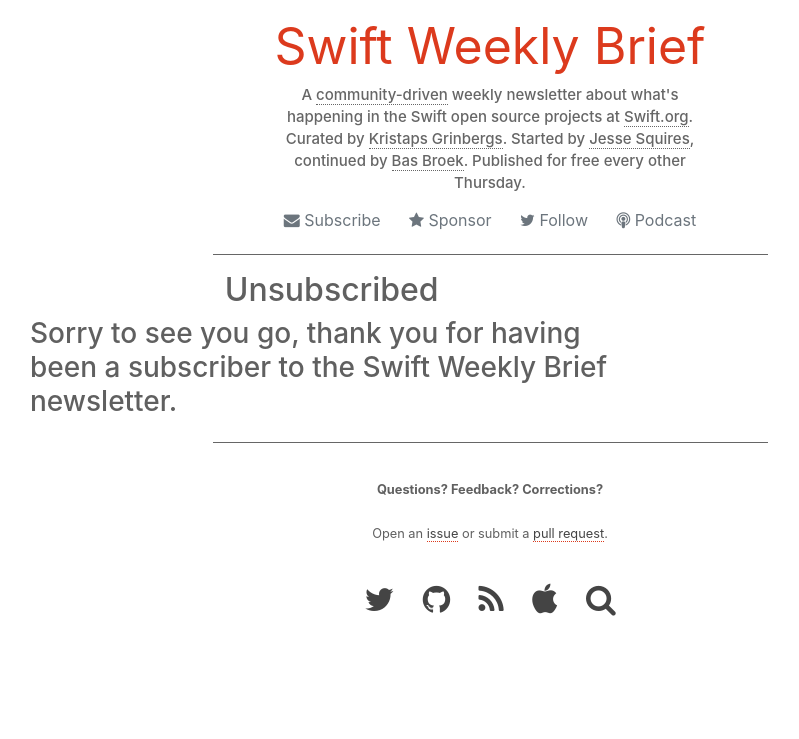
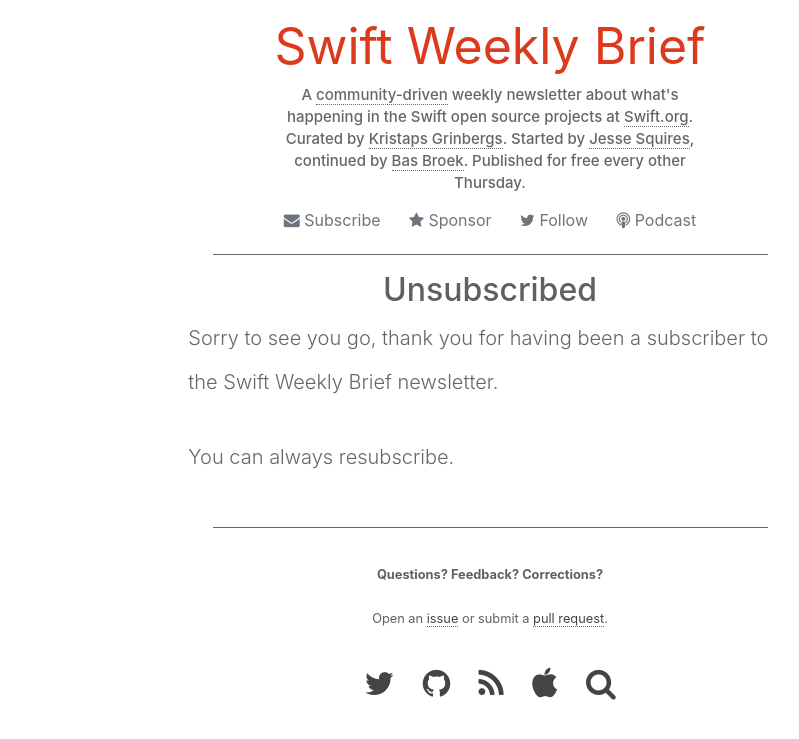
Before and after one commit to SwiftWeekly/swiftweekly.github.io, a Jekyll site: the page built from unsubscribed.html, in a window 1280 px wide. Shown: the top 739 px of the page, without its empty margins (150-949 px from the left). Built offline with Jekyll 4.4.1, drawn with Linux system fonts in a browser that asks for light colours.

Commit message:
Layout improvements.

```diff
--- a/subscribe.html
+++ b/subscribe.html
@@ -4,7 +4,7 @@
 ---
 
 <div class="row">
-    <div class="col-sm-8 col-sm-offset-2 col-md-8 col-md-offset-2">
+    <div class="mx-auto col-sm-8 col-sm-offset-2 col-md-8 col-md-offset-2">
     <h2 class="text-center">{{ page.title }}</h2>
         <p class="lead">Subscribe to our mailing list to get the best summary about what's happening in the Swift.org open source projects every week.
             Published every other Thursday for free.
--- a/subscribed.html
+++ b/subscribed.html
@@ -4,7 +4,7 @@
 ---
 
 <div class="row">
-    <div class="col-sm-8 col-sm-offset-2 col-md-8 col-md-offset-2">
+    <div class="mx-auto col-sm-8 col-sm-offset-2 col-md-8 col-md-offset-2">
     <h2 class="text-center">{{ page.title }}</h2>
         <p class="lead">Subscribe to our mailing list to get the best summary about what's happening in the Swift.org open source projects every week.
             Published every other Thursday for free.
--- a/subscribedalready.html
+++ b/subscribedalready.html
@@ -4,7 +4,7 @@
 ---
 
 <div class="row">
-    <div class="col-sm-8 col-sm-offset-2 col-md-8 col-md-offset-2">
+    <div class="mx-auto col-sm-8 col-sm-offset-2 col-md-8 col-md-offset-2">
     <h2 class="text-center">{{ page.title }}</h2>
         <p class="lead">Subscribe to our mailing list to get the best summary about what's happening in the Swift.org open source projects every week.
             Published every other Thursday for free.
--- a/unsubscribed.html
+++ b/unsubscribed.html
@@ -4,9 +4,10 @@
 ---
 
 <div class="row">
-    <div class="col-sm-8 col-sm-offset-2 col-md-8 col-md-offset-2">
+    <div class="mx-auto col-sm-8 col-sm-offset-2 col-md-8 col-md-offset-2">
     <h2 class="text-center">{{ page.title }}</h2>
-    <h3>Sorry to see you go, thank you for having been a subscriber to the Swift Weekly Brief newsletter.</h3>
+    <p class="lead">Sorry to see you go, thank you for having been a subscriber to the Swift Weekly Brief newsletter.</p>
+    <p class="lead">You can always resubscribe.</p>
 
   </div> <!-- col -->
 </div> <!-- row -->
```
